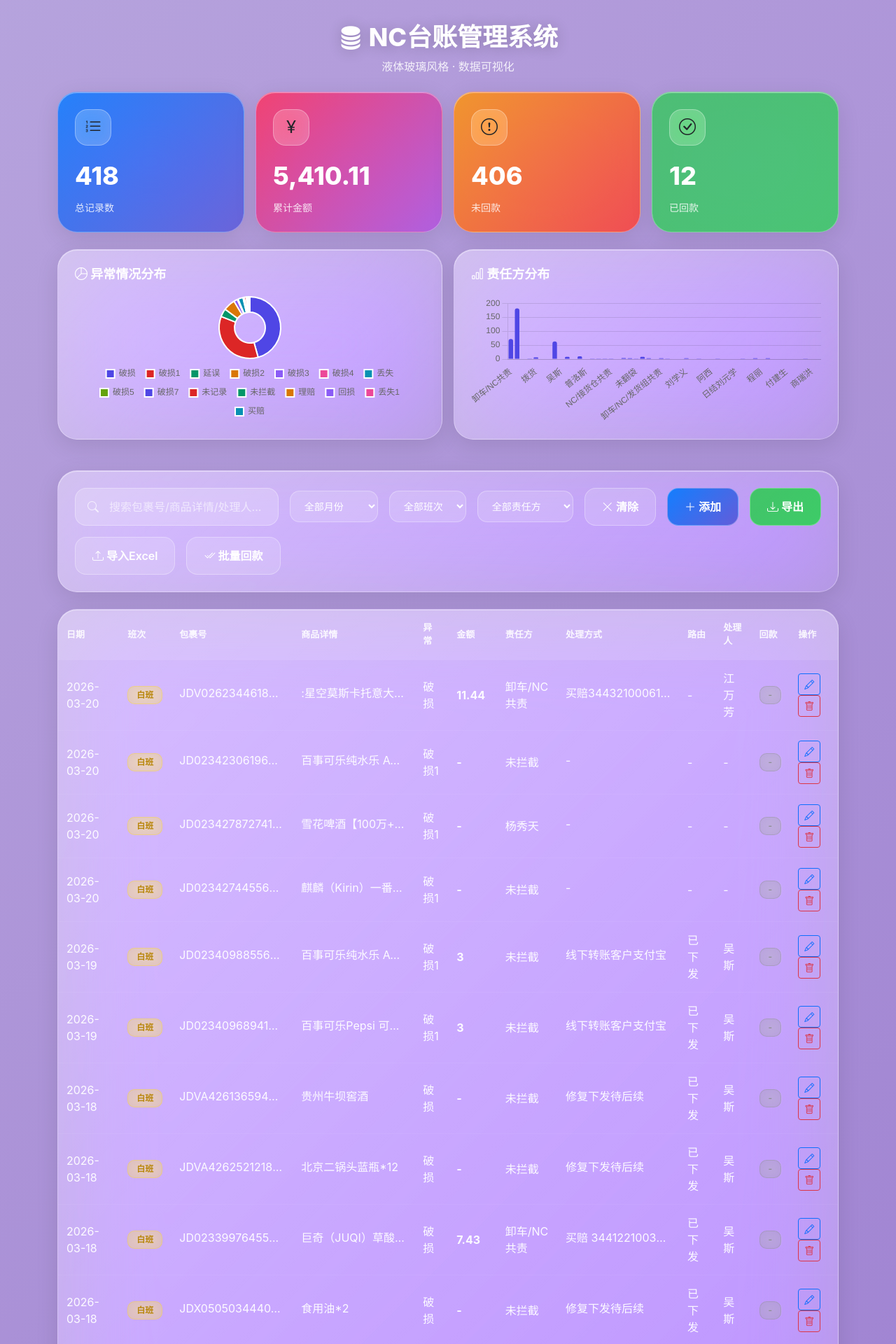
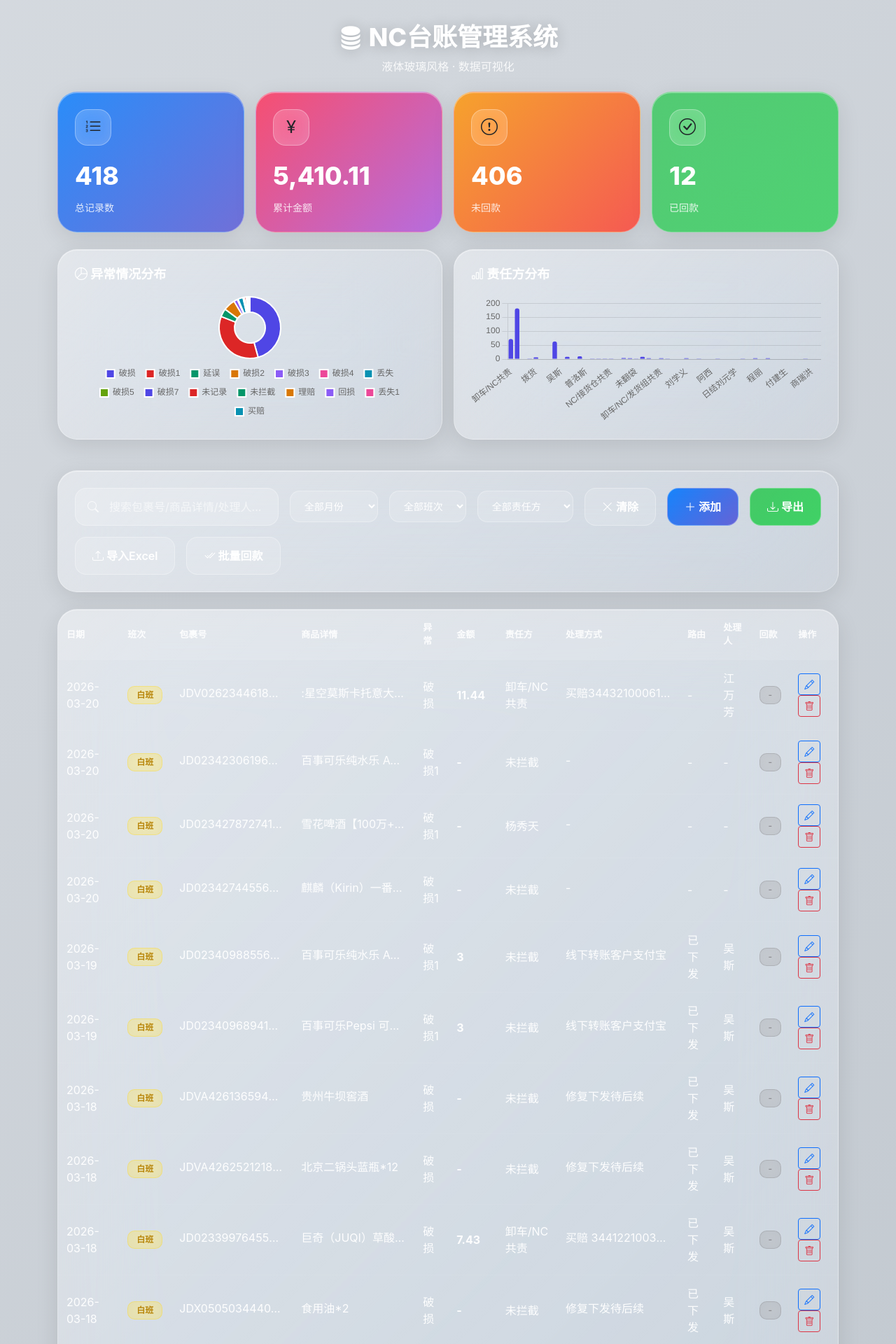
Before and after one commit to NC0319/nc-account-system, a Flask app: page / in a window 1280 px wide. Shown: the top 1920 px of the page at 70% size. Run offline with Flask 2, Linux system fonts and the light colour scheme.

Commit message:
优化背景颜色，降低亮度

```diff
--- a/templates/index.html
+++ b/templates/index.html
@@ -10,7 +10,7 @@
     <style>
         :root { --liquid-blur: 60px; --card-radius: 28px; }
         * { font-family: -apple-system, BlinkMacSystemFont, 'SF Pro Display', 'Noto Sans SC', sans-serif; -webkit-font-smoothing: antialiased; box-sizing: border-box; }
-        body { background: linear-gradient(135deg, #e8eaf6 0%, #c5cae9 25%, #b39ddb 50%, #9575cd 75%, #7986cb 100%); background-size: 400% 400%; animation: gradientShift 20s ease infinite; min-height: 100vh; padding: 20px; padding-bottom: 100px; }
+        body { background: linear-gradient(135deg, #f5f7fa 0%, #e4e8ec 25%, #d0d5db 50%, #b8c0c8 75%, #a8b0b8 100%); background-size: 400% 400%; animation: gradientShift 25s ease infinite; min-height: 100vh; padding: 20px; padding-bottom: 100px; }
         @keyframes gradientShift { 0% { background-position: 0% 50%; } 50% { background-position: 100% 50%; } 100% { background-position: 0% 50%; } }
         .liquid-glass { background: linear-gradient(135deg, rgba(255,255,255,0.4) 0%, rgba(255,255,255,0.1) 100%); backdrop-filter: blur(var(--liquid-blur)) saturate(180%); -webkit-backdrop-filter: blur(var(--liquid-blur)) saturate(180%); border: 1px solid rgba(255,255,255,0.3); border-radius: var(--card-radius); box-shadow: 0 8px 32px rgba(0,0,0,0.1), inset 0 1px 0 rgba(255,255,255,0.4); transition: all 0.3s; }
         .ios-header { padding: 12px 0 24px; text-align: center; }
```
